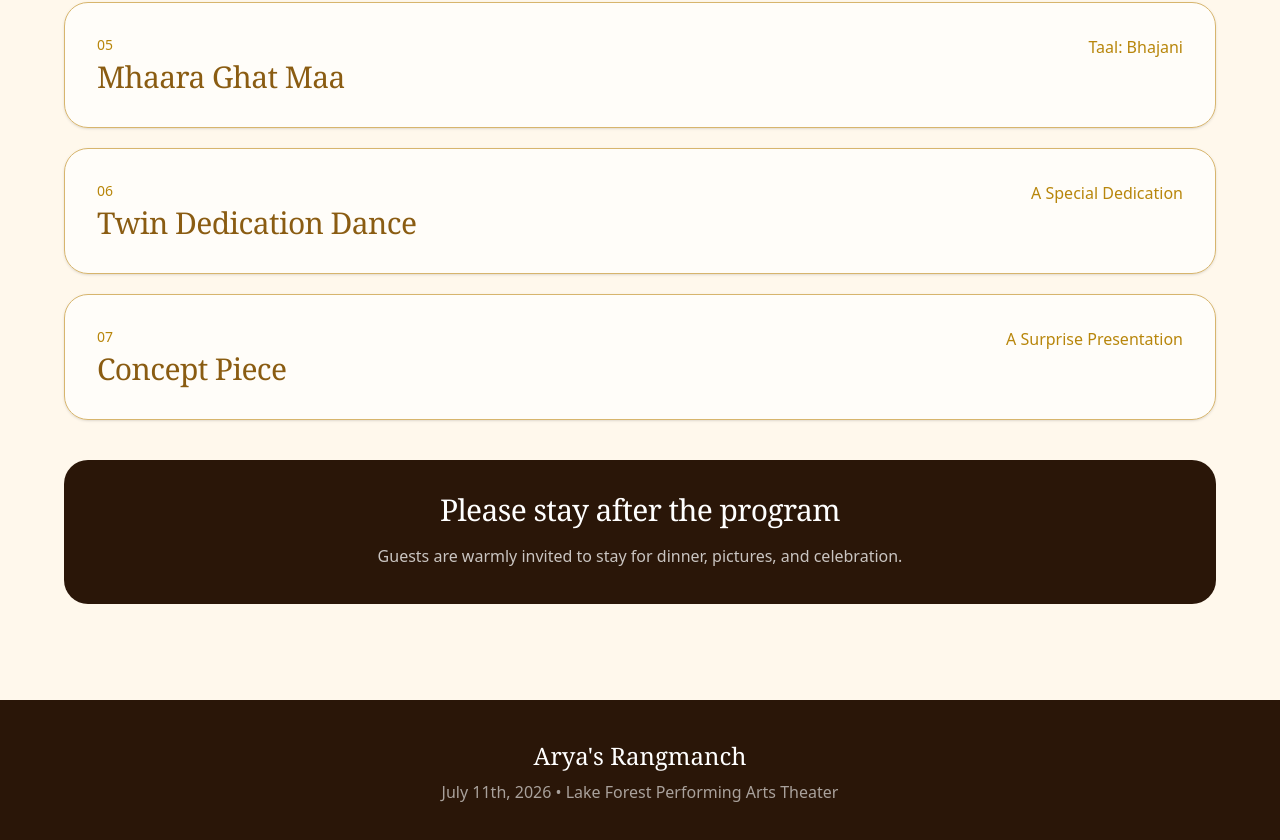
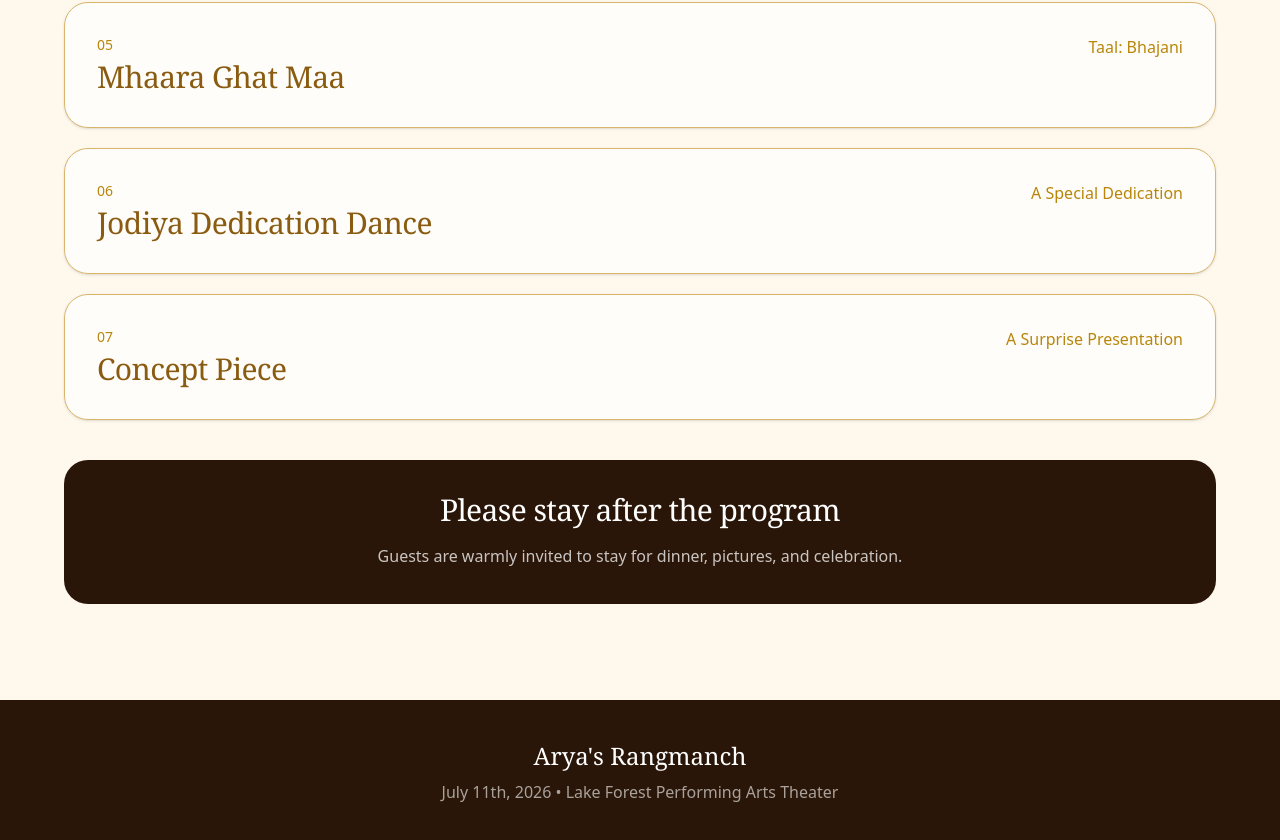
Before and after one commit to Bransurai/arya-rangmanch-v2, a Next.js app: page / in a window 1280 px wide. Shown: the part 6769-7609 px from the top of the page. Built offline with nearby package versions, Linux system fonts and the light colour scheme.

Commit message:
Describe changes

```diff
--- a/app/page.tsx
+++ b/app/page.tsx
@@ -97,7 +97,7 @@ const program = [
     "Laya: Vilambit, Madhya, Drut • Sool Taal and Teentaal",
   ],
   ["Mhaara Ghat Maa", "Taal: Bhajani"],
-  ["Twin Dedication Dance", "A Special Dedication"],
+  ["Jodiya Dedication Dance", "A Special Dedication"],
   ["Concept Piece", "A Surprise Presentation"],
 ];
 
```
